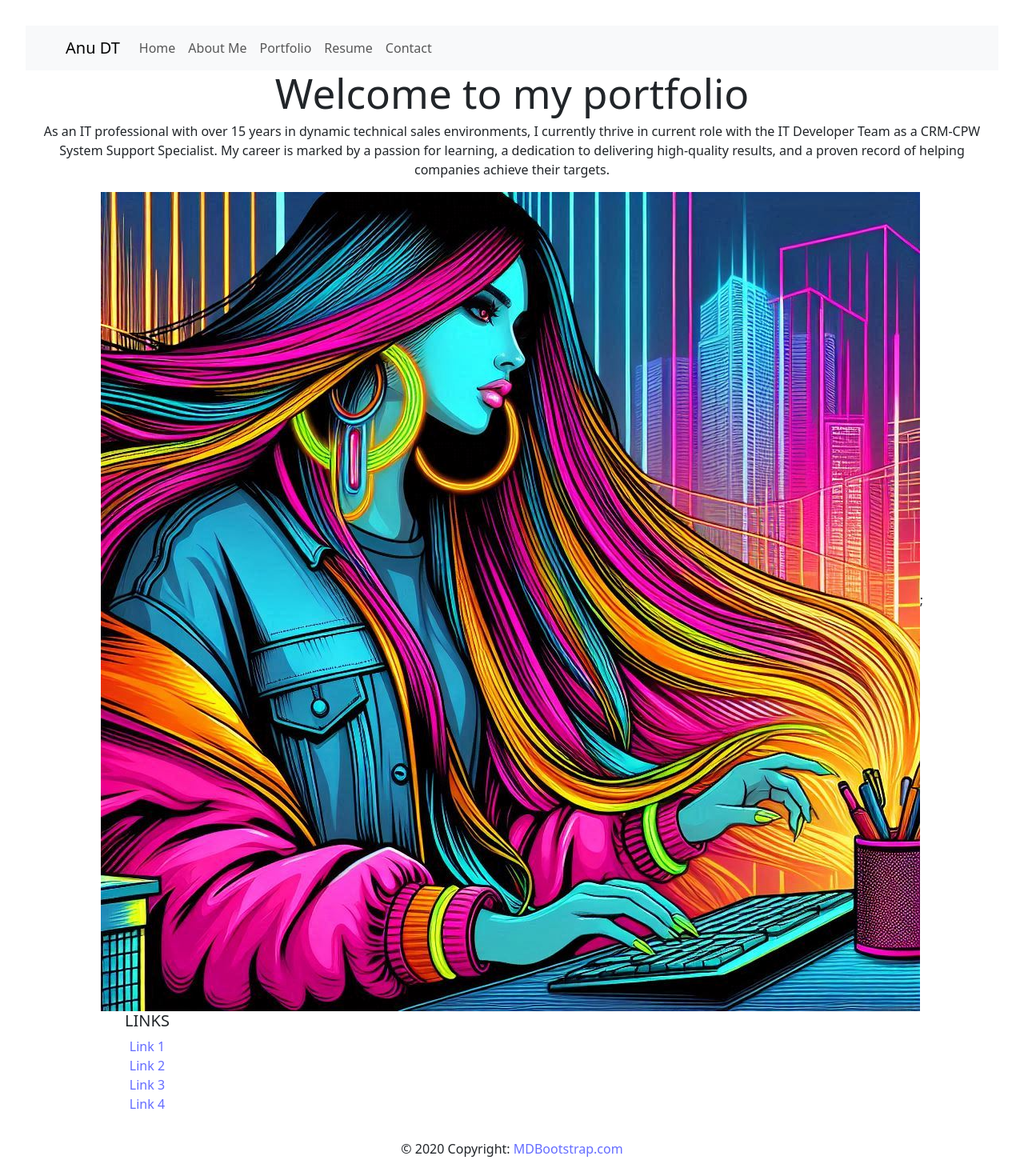
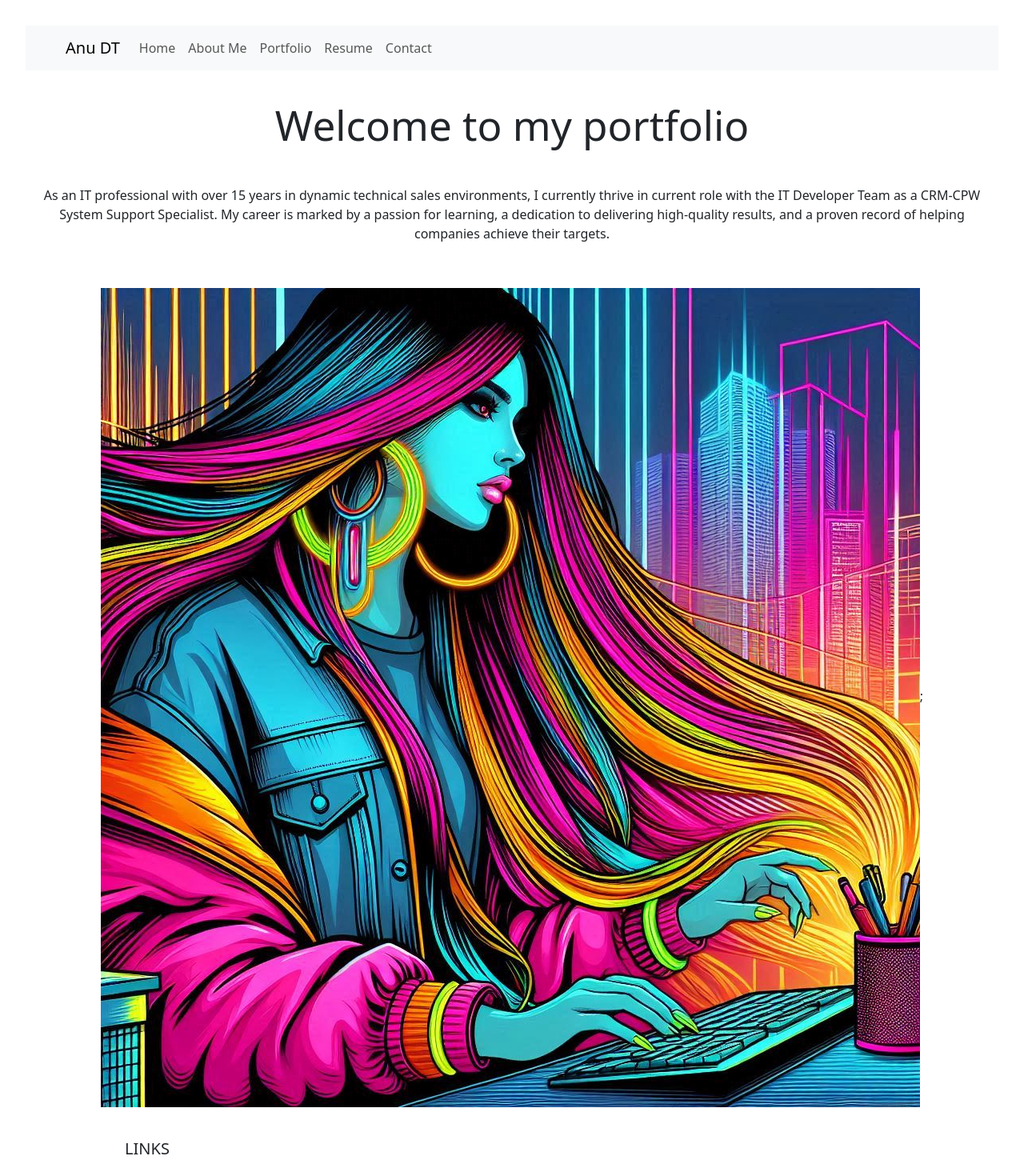
Before and after one commit to ANUDT/portfolioweek20, a React (Vite) app: page / in a window 1280 px wide. Shown: the top 1460 px of the page at 80% size. Built offline with nearby package versions, Linux system fonts and the light colour scheme.

Commit message:
About me page amended -spacing

```diff
--- a/src/components/aboutMe.jsx
+++ b/src/components/aboutMe.jsx
@@ -4,7 +4,9 @@ import avatar from '../images/adt.jpeg';
 function AboutMe() {
   return (
     <>
+    <p>&nbsp;</p>
       <h1>Welcome to my portfolio</h1>
+      <p>&nbsp;</p>
       <p> As an IT professional with over 15 years in dynamic technical sales
           environments, I currently thrive in current role with the IT Developer Team as a
           CRM-CPW System Support
@@ -12,7 +14,9 @@ function AboutMe() {
           by a passion for learning, a dedication to delivering high-quality results, and a
           proven record of helping
           companies achieve their targets.</p>
+          <p><br/></p>
       <Image src={ avatar } fluid />;
+      <p>&nbsp;</p>
     </>
   );
 }
```
Lines whose indentation alone changed are shown as unchanged.
